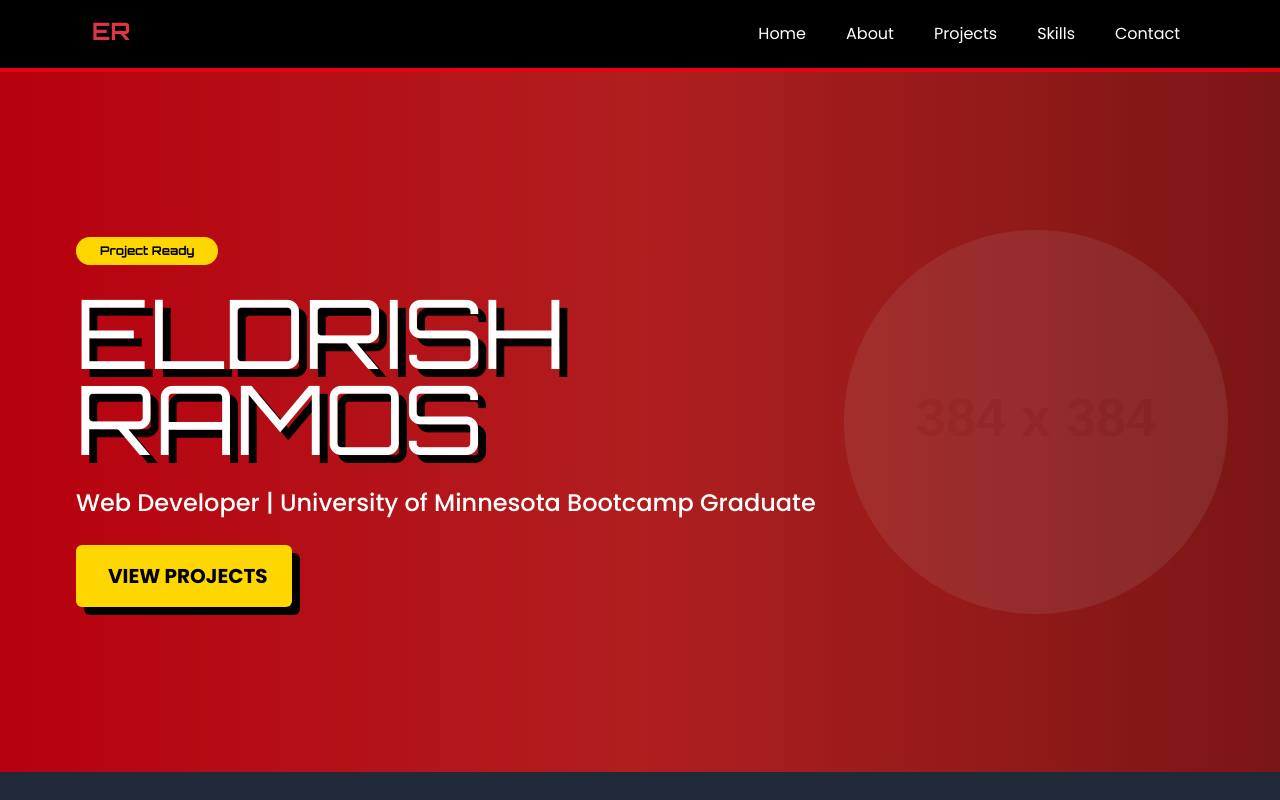
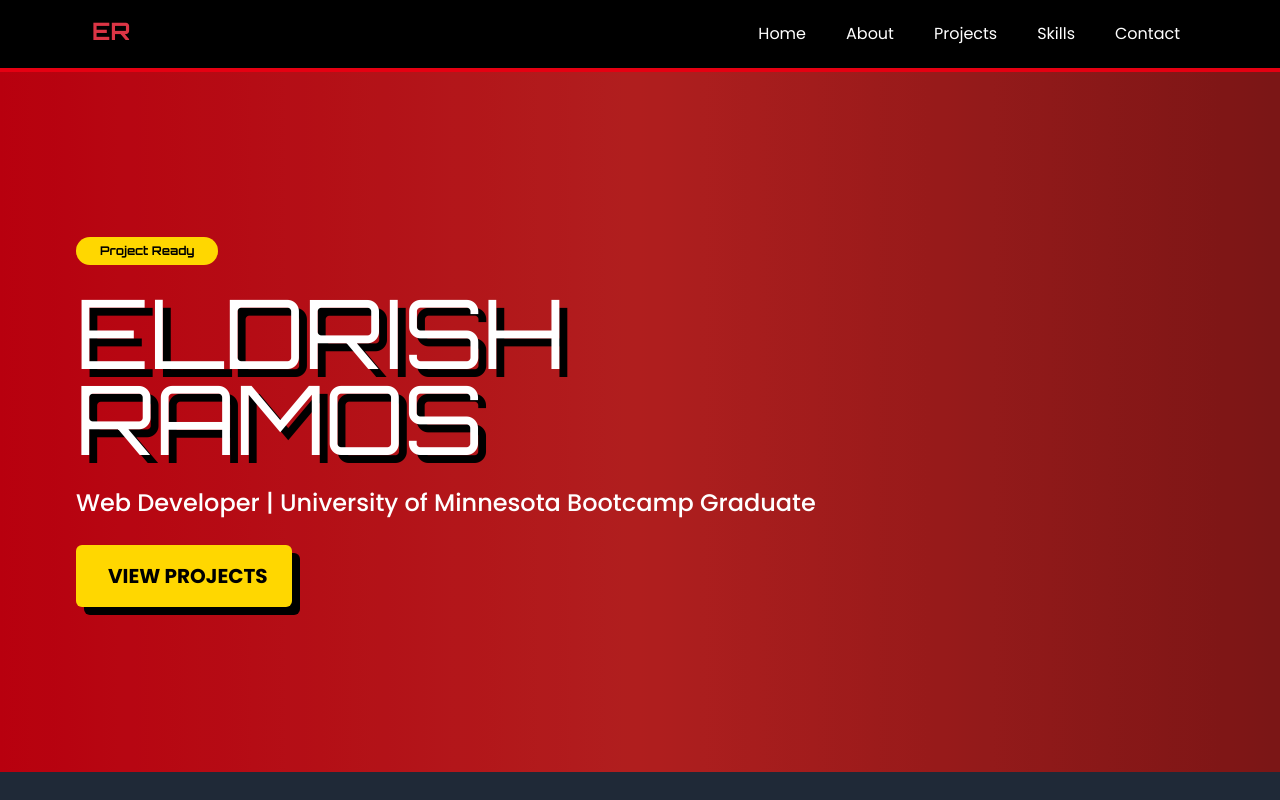
Before and after one commit to Eldrish-Ramos/erportfolio, a React (Vite) app in the folder portfolio/: page / in a window 1280 px wide. Shown: the top 800 px of the page. Built offline with nearby package versions, Linux system fonts and the light colour scheme.

Commit message:
Added a feature to reveal gary's majestic face in the hero banner

```diff
--- a/portfolio/src/pages/Home.css
+++ b/portfolio/src/pages/Home.css
@@ -91,6 +91,76 @@ html, body, #root {
 .hero-profile-image {
   opacity: 0.1;
   max-width: 384px;
+}
+
+.hero-profile-image-revealed {
+  opacity: 1;
+  max-width: 384px;
+  animation: revealImage 0.5s ease-in-out;
+}
+
+.hidden-image-container {
+  position: relative;
+  width: 80px;
+  height: 80px;
+  margin: 0 auto;
+  cursor: pointer;
+}
+
+.hidden-image-prompt {
+  display: flex;
+  flex-direction: column;
+  align-items: center;
+  justify-content: center;
+  width: 80px;
+  height: 80px;
+  border: 1px dashed rgba(255, 255, 255, 0.3);
+  border-radius: 50%;
+  transition: all 0.3s ease;
+  opacity: 0;
+}
+
+.hidden-image-container:hover .hidden-image-prompt {
+  opacity: 1;
+  border-color: #E60012;
+  transform: scale(1.1);
+}
+
+.prompt-text {
+  position: absolute;
+  bottom: -40px;
+  left: 50%;
+  transform: translateX(-50%);
+  background: rgba(0, 0, 0, 0.8);
+  color: white;
+  padding: 8px 12px;
+  border-radius: 8px;
+  font-size: 0.8rem;
+  white-space: nowrap;
+  opacity: 0;
+  pointer-events: none;
+  transition: opacity 0.3s ease;
+  font-family: 'Poppins', sans-serif;
+}
+
+.hidden-image-container:hover .prompt-text {
+  opacity: 1;
+}
+
+.prompt-icon {
+  font-size: 1.5rem;
+  color: #E60012;
+}
+
+@keyframes revealImage {
+  from {
+    opacity: 0;
+    transform: scale(0.8);
+  }
+  to {
+    opacity: 1;
+    transform: scale(1);
+  }
 }
 
 /* About section styling */
--- a/portfolio/src/pages/Home.tsx
+++ b/portfolio/src/pages/Home.tsx
@@ -8,6 +8,7 @@ import teatimeImage from "../assets/teatime_optimized.png";
 import pokeportImage from "../assets/pokeport_optimized.png";
 import moportImage from "../assets/moport_optimized.png";
 import pfpImage from "../assets/pfp.png";
+import gary from "../assets/gface.jpg";
 
 const projects = [
   {
@@ -41,8 +42,21 @@ export default function Home() {
   const [status, setStatus] = useState<"idle" | "sending" | "sent" | "error">(
     "idle"
   );
+  const [imageRevealed, setImageRevealed] = useState(false);
+  const [showPrompt, setShowPrompt] = useState(true);
 
   const FORMSPREE_ENDPOINT = "https://formspree.io/f/mgvynqpj";
+
+  const revealImage = () => {
+    setShowPrompt(false);
+    setImageRevealed(true);
+
+    // Hide the image again after 3 seconds
+    setTimeout(() => {
+      setImageRevealed(false);
+      setShowPrompt(true);
+    }, 3000);
+  };
 
   async function handleSubmit(e: React.FormEvent) {
     e.preventDefault();
@@ -144,8 +158,20 @@ export default function Home() {
               </div>
 
               <div className="col-lg-4 text-end">
-                <img src="https://placehold.co/384x384" alt="Profile"
-                  className="img-fluid rounded-circle hero-profile-image" />
+                {showPrompt && (
+                  <div className="hidden-image-container" onClick={revealImage}>
+                    <div className="hidden-image-prompt">
+                      <div className="prompt-icon">✨</div>
+                    </div>
+                    <div className="prompt-text">
+                      Something majestic lies hidden, reveal it?
+                    </div>
+                  </div>
+                )}
+                {imageRevealed && (
+                  <img src={gary} alt="Profile"
+                    className="img-fluid rounded-circle hero-profile-image-revealed" />
+                )}
               </div>
             </div>
           </div>
```
Also changed, not shown: portfolio/src/assets/gface.jpg (added).
